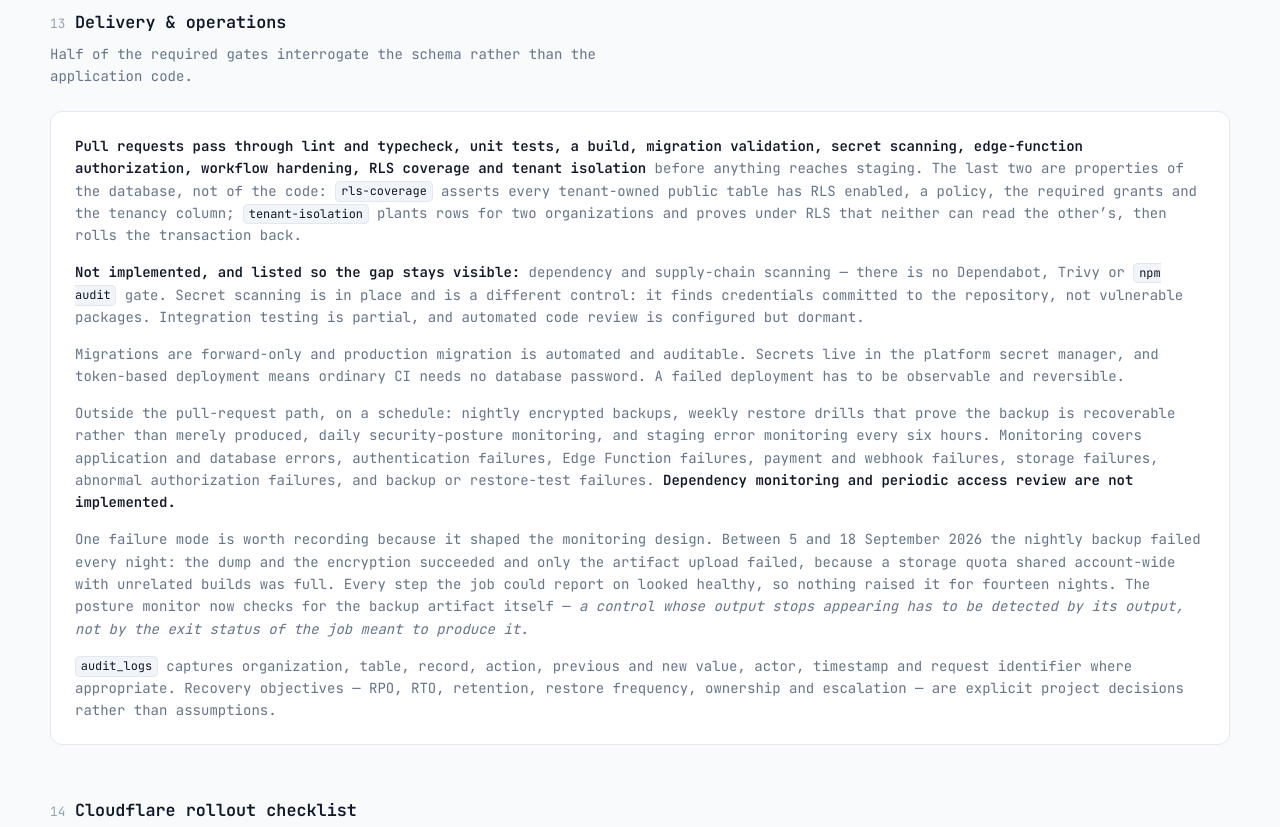
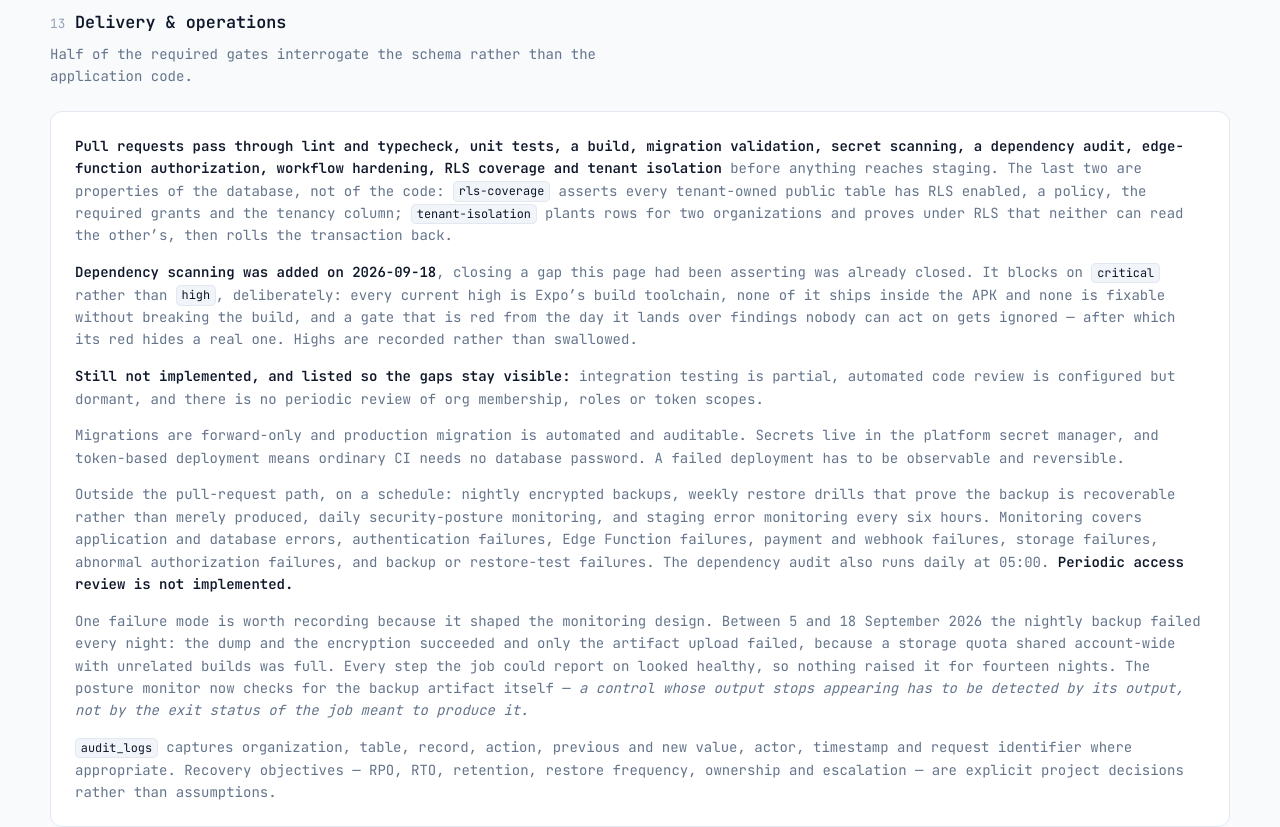
Before and after one commit to NoelNLaka/EstateSync-Master-Architecture-v1.1, a plain HTML site: page index.html in a window 1280 px wide. Shown: the part 10120-10947 px from the top of the page. Drawn offline with Linux system fonts and the light colour scheme.

Commit message:
Dependency scanning is implemented; say so
Yesterday this document was corrected for claiming a control it did not have.
Today it under-claims: dependency scanning was built and merged into
NoelNLaka/property-manager, and doc 09 still lists it as absent. Drift in the
reassuring direction and drift in the pessimistic direction are the same defect,
and the second is easier to leave alone because nobody is harmed by it.

check-dependencies.mjs audits all three workspaces on dependency-touching pull
requests, on push to main, and daily at 05:00 UTC. .github/dependabot.yml opens
the upgrades, monthly and grouped, with per-ecosystem caps sized to one
reviewer. It moves out of the "Not implemented" table and into the gate list.

The threshold is documented rather than stated, because it is the part a reader
would otherwise mistake for laziness. It blocks on critical, not high: zero
critical anywhere when it landed, and all twelve highs were Expo's build
toolchain — none shipping inside the APK, none fixable without upgrading Expo
itself, which npm audit fix --force would do by breaking the build. A gate that
is red from the day it lands over findings nobody can act on gets ignored, and
its red then hides a real one.

Two properties recorded so nobody over-trusts the output: npm audit queries the
registry live, so it is retried once and FAILS CLOSED if it still cannot run —
"could not verify" is not "nothing found". And the counts are not stable; the
same tree reported twelve high and then forty-eight high minutes apart, because
the advisory database moves. The non-blocking numbers are an observation, not a
metric.

Periodic access review and full integration testing are still absent and stay
listed. The accuracy note at the top now records that one of its three findings
was closed a day after being written down — which is the argument for writing
gaps down rather than deleting them.

Site regenerated with node tools/build.mjs --audit; index.html carries the same
correction, so the page and the documents do not disagree. The 16 diagram pages
are excluded again: the rebuild rewrites them with different line endings and no
content change.

Co-Authored-By: Claude Opus 5 <noreply@anthropic.com>

```diff
--- a/index.html
+++ b/index.html
@@ -1345,19 +1345,25 @@ html[data-present="true"] .stage { height: 100vh; border: 0; }
     <div class="panel">
       <p>
         <strong>Pull requests pass through lint and typecheck, unit tests, a build, migration
-        validation, secret scanning, edge-function authorization, workflow hardening, RLS
-        coverage and tenant isolation</strong> before anything reaches staging. The last two are
+        validation, secret scanning, a dependency audit, edge-function authorization, workflow
+        hardening, RLS coverage and tenant isolation</strong> before anything reaches staging. The last two are
         properties of the database, not of the code: <code>rls-coverage</code> asserts every
         tenant-owned public table has RLS enabled, a policy, the required grants and the tenancy
         column; <code>tenant-isolation</code> plants rows for two organizations and proves under
         RLS that neither can read the other&rsquo;s, then rolls the transaction back.
       </p>
       <p>
-        <strong>Not implemented, and listed so the gap stays visible:</strong> dependency and
-        supply-chain scanning &mdash; there is no Dependabot, Trivy or <code>npm audit</code>
-        gate. Secret scanning is in place and is a different control: it finds credentials
-        committed to the repository, not vulnerable packages. Integration testing is partial,
-        and automated code review is configured but dormant.
+        <strong>Dependency scanning was added on 2026-09-18</strong>, closing a gap this page
+        had been asserting was already closed. It blocks on <code>critical</code> rather than
+        <code>high</code>, deliberately: every current high is Expo&rsquo;s build toolchain, none
+        of it ships inside the APK and none is fixable without breaking the build, and a gate
+        that is red from the day it lands over findings nobody can act on gets ignored &mdash;
+        after which its red hides a real one. Highs are recorded rather than swallowed.
+      </p>
+      <p>
+        <strong>Still not implemented, and listed so the gaps stay visible:</strong> integration
+        testing is partial, automated code review is configured but dormant, and there is no
+        periodic review of org membership, roles or token scopes.
       </p>
       <p>
         Migrations are forward-only and production migration is automated and auditable. Secrets
@@ -1370,8 +1376,8 @@ html[data-present="true"] .stage { height: 100vh; border: 0; }
         security-posture monitoring, and staging error monitoring every six hours. Monitoring
         covers application and database errors, authentication failures, Edge Function failures,
         payment and webhook failures, storage failures, abnormal authorization failures, and
-        backup or restore-test failures. <strong>Dependency monitoring and periodic access
-        review are not implemented.</strong>
+        backup or restore-test failures. The dependency audit also runs daily at 05:00.
+        <strong>Periodic access review is not implemented.</strong>
       </p>
       <p>
         One failure mode is worth recording because it shaped the monitoring design. Between 5
```
Also changed, not shown: tools/index-template.html (+15 -9 lines), 1 other file.
